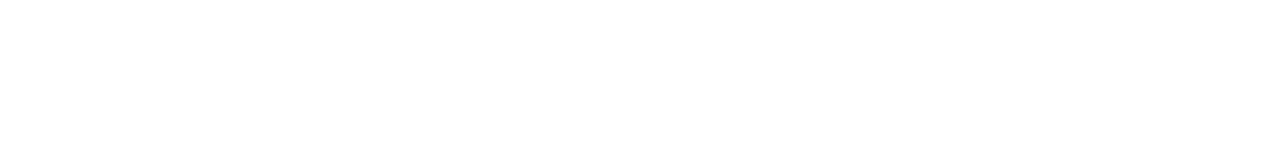
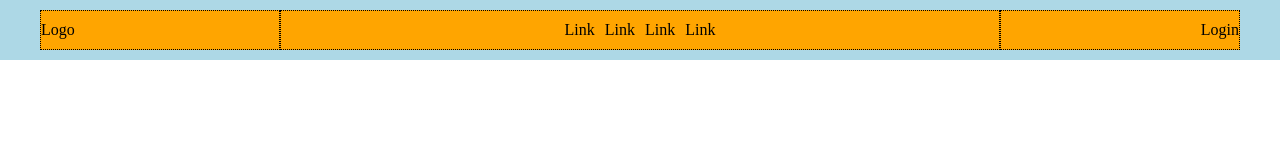
Before and after one commit to fvguajeXIII/html-css-struttua-discord, a plain HTML site: page index.html in a window 1280 px wide. Drawn offline with Linux system fonts and the light colour scheme.

Commit message:
header finished

```diff
--- a/asset/css/style.css
+++ b/asset/css/style.css
@@ -3,3 +3,56 @@
   padding: 0;
   box-sizing: border-box;
 }
+
+/* Header */
+
+header{
+  background-color: lightblue;
+  padding: 10px 0;
+}
+
+.header-container{
+  max-width: 1200px;
+  margin: 0 auto;
+  display: flex;
+}
+
+.col-20{
+  width: 20%;
+  height: 40px;
+  display: flex;
+  align-items: center;
+}
+
+.col-60{
+  width: 60%;
+  height: 40px;
+  display: flex;
+  align-items: center;
+  justify-content: center;
+}
+
+header ul{
+  display: flex;
+  justify-content: center;
+  width: 100%;
+  list-style: none;
+}
+
+header ul li{
+  margin: 0 5px;
+}
+
+/* Utility */
+
+.bg-orange{
+  background-color: orange;
+}
+
+.border-black{
+  border: 1px dotted black;
+}
+
+.text-right{
+  justify-content: flex-end;
+}
--- a/index.html
+++ b/index.html
@@ -6,5 +6,21 @@
     <link rel="stylesheet" href="asset/css/style.css" />
     <title>Struttura Discord</title>
   </head>
-  <body></body>
+  <body>
+    <!-- header -->
+    <header>
+      <div class="container header-container">
+        <div class="col-20 bg-orange border-black">Logo</div>
+        <div class="col-60 bg-orange border-black">
+          <ul>
+            <li>Link</li>
+            <li>Link</li>
+            <li>Link</li>
+            <li>Link</li>
+          </ul>
+        </div>
+        <div class="col-20 bg-orange border-black text-right">Login</div>
+      </div>
+    </header>
+  </body>
 </html>
```
